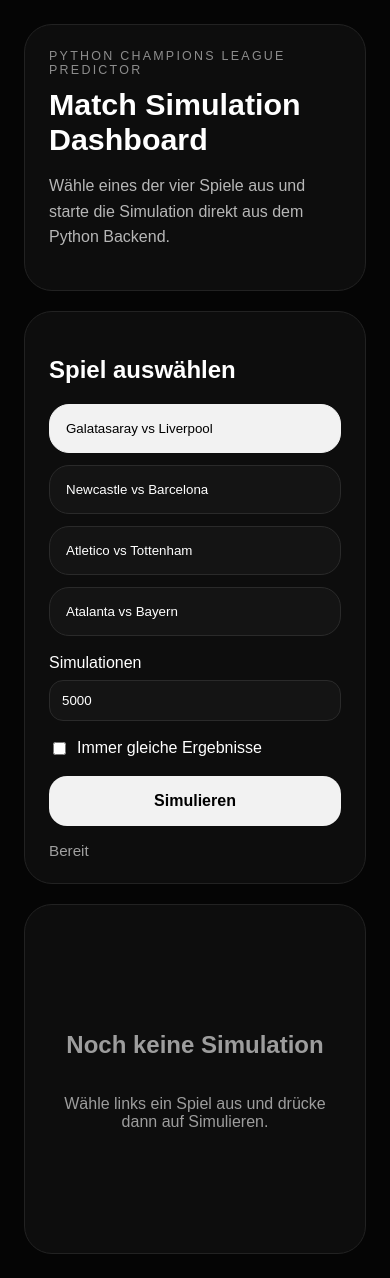
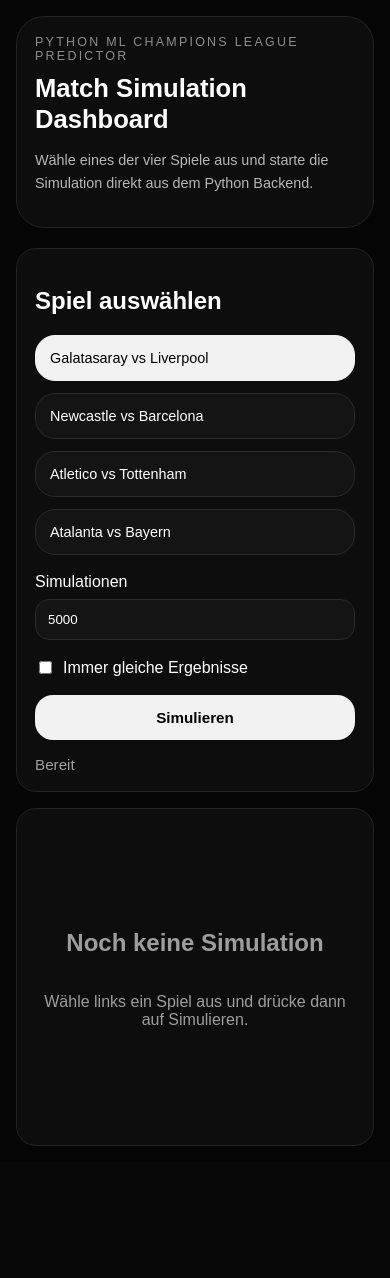
Before and after one commit to eliemengi/footsim, a Flask app: page / in a window 390 px wide. After the commit the page ends 1146 px from the top, so only its background shows below. Run offline with Flask 3, Linux system fonts and the light colour scheme.

Commit message:
improve mobile layout

```diff
--- a/static/style.css
+++ b/static/style.css
@@ -305,4 +305,79 @@ body {
     .hero h1 {
         font-size: 1.9rem;
     }
+    /* ---------- MOBILE FIX ---------- */
+
+@media (max-width: 768px) {
+
+    .app {
+        padding: 16px;
+    }
+
+    .hero {
+        padding: 18px;
+    }
+
+    .hero h1 {
+        font-size: 1.6rem;
+        line-height: 1.2;
+    }
+
+    .subtitle {
+        font-size: 0.9rem;
+    }
+
+    .grid {
+        grid-template-columns: 1fr;
+        gap: 16px;
+    }
+
+    .panel {
+        padding: 18px;
+        border-radius: 20px;
+    }
+
+    .match-option {
+        padding: 14px;
+        font-size: 0.9rem;
+    }
+
+    .simulate-btn {
+        padding: 14px;
+        font-size: 0.95rem;
+    }
+
+    .cards-row {
+        grid-template-columns: 1fr;
+        gap: 12px;
+    }
+
+    .result-header {
+        flex-direction: column;
+        gap: 12px;
+    }
+
+    .top-pick-box {
+        width: 100%;
+        text-align: left;
+    }
+
+    .xg-box strong {
+        font-size: 1.6rem;
+    }
+
+    #best-score {
+        font-size: 1.6rem;
+    }
+
+    .score-row {
+        padding: 12px;
+    }
+
+    .rank-badge {
+        width: 26px;
+        height: 26px;
+        font-size: 0.75rem;
+    }
+
 }
+}
--- a/templates/index.html
+++ b/templates/index.html
@@ -9,7 +9,7 @@
 <body>
     <div class="app">
         <header class="hero">
-            <p class="eyebrow">Python Champions League Predictor</p>
+            <p class="eyebrow">Python ML Champions League Predictor</p>
             <h1>Match Simulation Dashboard</h1>
             <p class="subtitle">
                 Wähle eines der vier Spiele aus und starte die Simulation direkt aus dem Python Backend.
```
